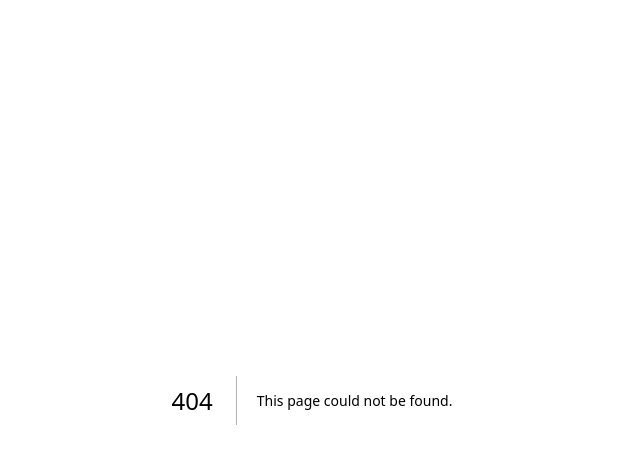
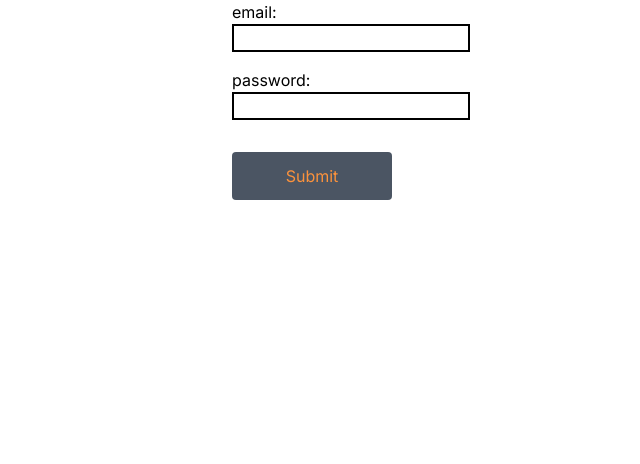
Before and after one commit to Yuhannakapali/fuzzy-pancake-fe, a Next.js app: page /login in a window 1280 px wide. Before the commit this address had no page. Shown: the top 464 px of the page, without its empty margins (328-968 px from the left). Built offline with nearby package versions, Linux system fonts and the light colour scheme.

Commit message:
made login request and protected routes

```diff
--- /dev/null
+++ b/app/login/page.tsx
@@ -0,0 +1,74 @@
+"use client";
+import React, { FormEvent, useState } from "react";
+import axios from "axios";
+const Login = () => {
+  const [email, setEmail] = useState("");
+  const [password, setPassword] = useState("");
+  const [error, setError] = useState("");
+
+  const handleSubmit = async (e: FormEvent) => {
+    e.preventDefault();
+    if (!email || !password) {
+      setError("please fill all the credentials");
+      return;
+    }
+    setError("");
+    const res = await axios.post("http://localhost:8000/api/login", {
+      email,
+      password,
+      headers: {
+        "Content-Type": "application/json",
+      },
+    });
+    if(res.data.user.error) {
+      setError(res.data.user.error);
+      return;
+    }
+    console.log(res.data);
+    if (res.data.user) {
+      const user = JSON.stringify(res.data.user);
+      localStorage.setItem("user",user);
+      window.location.href = "/protected";
+    } else {
+      setError(res.data.message);
+    }
+  };
+
+  return (
+    <>
+      <form className="flex flex-col gap-4 m-auto w-40" onSubmit={handleSubmit}>
+        <label htmlFor="email">
+          email:
+          <input
+            type="text"
+            id="email"
+            value={email}
+            name="email"
+            onChange={(e) => setEmail(e.target.value)}
+            className="border-2 border-black"
+          />
+        </label>
+        <label htmlFor="password">
+          password:
+          <input
+            type="password"
+            id="password"
+            value={password}
+            name="password"
+            onChange={(e) => setPassword(e.target.value)}
+            className=" border-2 border-black"
+          />
+        </label>
+        <p className="text-red-700 text-sm">{error}</p>
+        <button
+          type="submit"
+          className="border-none bg-gray-600 rounded text-orange-400 p-3 w-full"
+        >
+          Submit
+        </button>
+      </form>
+    </>
+  );
+};
+
+export default Login;
--- a/app/page.tsx
+++ b/app/page.tsx
@@ -1,7 +1,12 @@
-import Image from 'next/image'
+import Link from "next/link";
 
 export default function Home() {
   return (
-   <h1>This is the start</h1>
-  )
+    <>
+      <h1>This is the start</h1>
+      <Link href="/login">
+      <button className="border-2 border-blue-700 rounded bg-blue-200">Login</button>
+      </Link>
+    </>
+  );
 }
--- /dev/null
+++ b/app/protected/page.tsx
@@ -0,0 +1,36 @@
+"use client";
+
+import React from "react";
+
+const page = () => {
+  if (typeof window !== "undefined") {
+    const user = localStorage.getItem("user");
+    if (!user) {
+      window.location.href = "/login";
+    }
+  }
+
+  return (
+    <>
+      <main>
+        <div>
+          This is the protected route but you can access it as you are logged in
+        </div>
+        <div>
+          <input type="text" />
+        </div>
+        <button
+          onClick={() => {
+            localStorage.removeItem("user");
+            window.location.href = "/";
+          }}
+          className="border-2 border-blue-700 rounded bg-blue-200"
+        >
+          Logout
+        </button>
+      </main>
+    </>
+  );
+};
+
+export default page;
--- a/next.config.js
+++ b/next.config.js
@@ -1,4 +1,6 @@
 /** @type {import('next').NextConfig} */
-const nextConfig = {}
+const nextConfig = {
+    // domains: ['http://localhost:8000']
+}
 
 module.exports = nextConfig
--- a/package.json
+++ b/package.json
@@ -9,8 +9,8 @@
     "lint": "next lint"
   },
   "dependencies": {
+    "axios": "^1.6.2",
     "next": "14.0.4",
-    "next-auth": "^4.24.5",
     "react": "^18",
     "react-dom": "^18"
   },
--- /dev/null
+++ b/pages/api/hello.ts
@@ -0,0 +1,12 @@
+import type { NextApiRequest, NextApiResponse } from 'next'
+
+type ResponseData = {
+  message: string
+}
+
+export default function handler(
+  req: NextApiRequest,
+  res: NextApiResponse<ResponseData>
+) {
+  res.status(200).json({ message: 'Hello from Next.js!' })
+}
```
Also changed, not shown: 1 other file (tests, documents, lock files or other folders).
